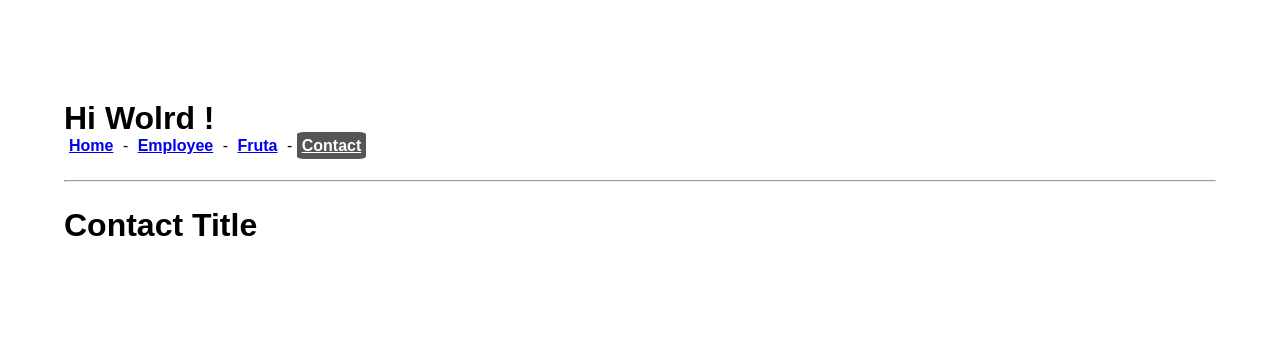
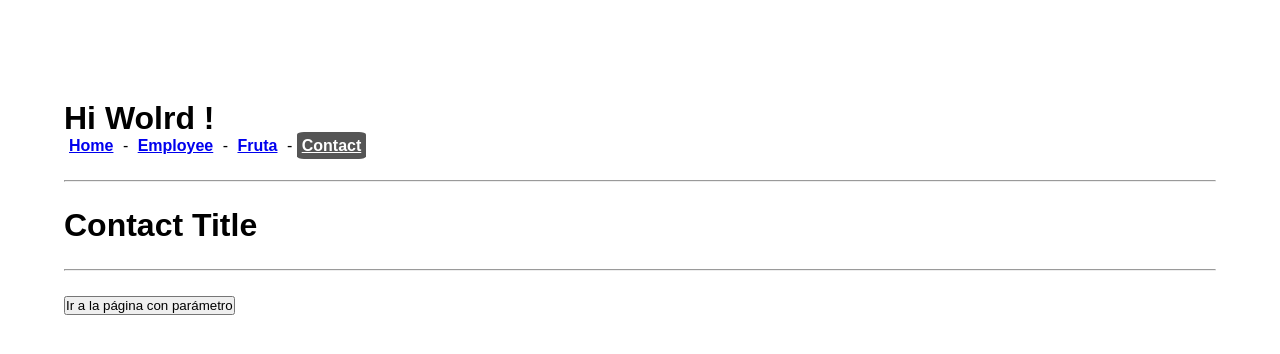
Before and after one commit to angelherce/udemy-angular-01, an Angular app in the folder curso-angular-01/: page /contact in a window 1280 px wide. Shown: the top 354 px of the page. Built offline with nearby package versions, Linux system fonts and the light colour scheme.

Commit message:
Sección 06: V034 - Redirecciones con el router - Se ha añadido un botón que si no se ha enviado un parámetro al componente Contact, nos permite redirigir al componente contact con un parámetro por defecto. - Se ha añadido la documentación correspondiente a lo que se ha realizado.

```diff
--- a/curso-angular-01/src/app/components/contact/contact.component.html
+++ b/curso-angular-01/src/app/components/contact/contact.component.html
@@ -1,3 +1,7 @@
 <h1>{{title}}</h1>
 
 <h2 *ngIf="msg">MESSAGE: {{msg}}</h2>
+
+<hr/>
+
+<button *ngIf="!msg" (click)="redirect()">Ir a la página con parámetro</button>
--- a/curso-angular-01/src/app/components/contact/contact.component.ts
+++ b/curso-angular-01/src/app/components/contact/contact.component.ts
@@ -1,5 +1,5 @@
 import { Component } from '@angular/core';
-import { ActivatedRoute, Params } from '@angular/router';
+import { Router, ActivatedRoute, Params } from '@angular/router';
 
 @Component({
    selector: 'contact',
@@ -10,7 +10,8 @@ export class ContactComponent {
    public msg: string;
 
    public constructor(
-      private _route: ActivatedRoute
+      private _route: ActivatedRoute,
+      private _router: Router
    ) {
 
       this.title = 'Contact Title';
@@ -22,4 +23,8 @@ export class ContactComponent {
          this.msg = params[ 'msg' ];
       });
    }
+
+   public redirect(): void{
+      this._router.navigate([ '/contact', 'Hi World !!' ])
+   }
 }
```
Also changed, not shown: 1 other file (tests, documents, lock files or other folders).
